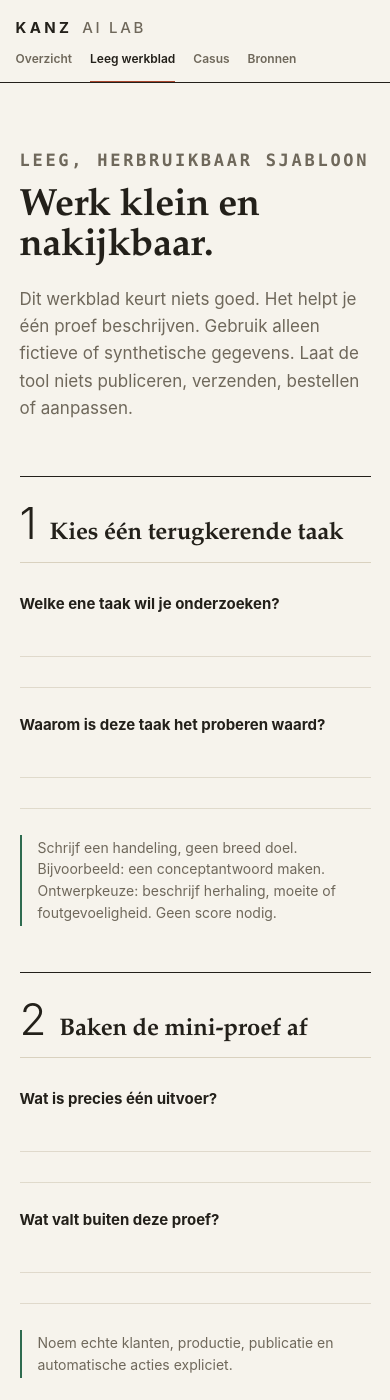
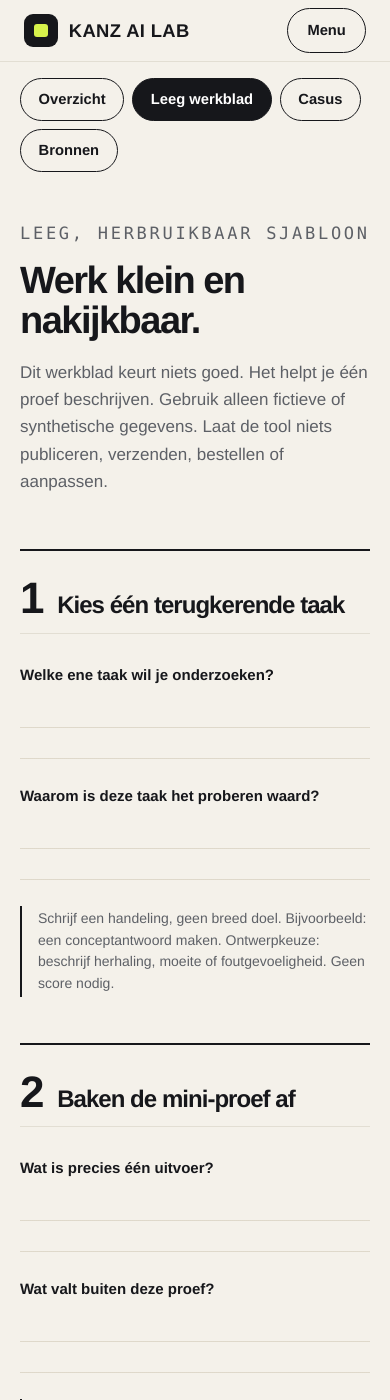
Before and after one commit to kanz-ai-lab-nl/kanz-ai-lab-nl.github.io, a Jekyll site: the page taakkaarten/veilige-mini-proef/sjabloon/index.html, which Jekyll copies as it is, in a window 390 px wide and 1400 px high. Built offline with Jekyll 4.4.1, drawn with Linux system fonts in a browser that asks for light colours; some of the changed text lies outside the part shown.

Commit message:
Nieuwe stijl (REQUEST 9): taakkaart sjabloon

```diff
--- a/taakkaarten/veilige-mini-proef/sjabloon/index.html
+++ b/taakkaarten/veilige-mini-proef/sjabloon/index.html
@@ -16,7 +16,7 @@
 <meta property="og:image:width" content="1600">
 <meta property="og:image:height" content="900">
 <meta name="twitter:card" content="summary_large_image">
-<link rel="icon" href="/favicon.ico">
+<link rel="icon" href="/favicon.ico"><link rel="stylesheet" href="/assets/kanz.css">
 <style>
 :root{
   --paper:#f6f3ec;
@@ -164,10 +164,53 @@
 a.button,a.button:visited,a.button:active{color:var(--paper);text-decoration:none}
 a.button.ghost,a.button.ghost:visited{color:var(--ink)}
 a.button.text,a.button.text:visited{color:var(--muted);text-decoration:underline;text-underline-offset:3px}
+
+/* KANZ nieuwe stijl */
+:root{--paper:#f4f1ea;--band:#e9e5da;--ink:#16171b;--muted:#5d6066;--line:#e2ded3;--green:#16171b;--rust:#16171b;--rust-band:#d7f24b;--ghost:#e2ded3;--serif:"Helvetica Neue",Helvetica,"Segoe UI","Arial Black",Arial,system-ui,sans-serif;--sans:"Helvetica Neue",Helvetica,"Segoe UI",Arial,system-ui,sans-serif;--mono:ui-monospace,"SF Mono","Cascadia Mono",Menlo,Consolas,monospace}
+body{font-size:18px}
+h1,h2,h3{font-family:var(--serif);font-weight:800;letter-spacing:-.04em;color:var(--ink)}
+main{max-width:76rem}
+.subnav{max-width:76rem;margin:0 auto;padding:1.4rem 1.5rem 0}
+.subnav .tabs{margin:0}
+.dateline{border-bottom:1px solid var(--ink);color:var(--muted)}
+.hero{padding:2.4rem 1.5rem 4rem}.hero .dateline{border-top:0;padding-top:0}
+.hero h1{font-size:clamp(2.6rem,7vw,5.4rem);line-height:.98;letter-spacing:-.055em;max-width:14ch;margin:2rem 0 1.4rem}
+.dek{color:#3a3d43;font-size:clamp(18px,1.8vw,22px)}
+.button{border-radius:999px;background:var(--lime,#d7f24b);color:var(--ink);border:1px solid var(--ink);font:700 15px/1.2 var(--sans);letter-spacing:0;padding:15px 26px}
+.button:hover{background:#c9e53a}
+.button.ghost{background:transparent}
+.button.text{border-color:transparent;background:transparent;text-decoration:underline}
+a.button,a.button:visited,a.button:active{color:var(--ink)}
+a.button.ghost,a.button.ghost:visited{color:var(--ink)}
+a.button.text,a.button.text:visited{color:var(--muted)}
+.label{color:var(--muted);font-weight:500}.label.rust{color:var(--lime,#d7f24b)}
+.contains{border-top:1px solid var(--ink)}
+.contains li span,.route li span{color:var(--ink)}
+.safety{background:#d7f24b;border:1px solid var(--ink);border-radius:28px;margin:0 1.5rem;padding:2rem 2.2rem}
+.safety b{font-family:var(--serif);font-weight:800;letter-spacing:-.03em}
+.safety p{color:#2a2c31}
+.route{padding:4.5rem 1.5rem}
+.route li{font-family:var(--serif);font-weight:800;letter-spacing:-.03em;border-top:1px solid var(--ink)}
+.route li span{font-weight:400}
+.notyet{background:var(--ink);color:#fff;border:0;border-radius:36px;margin:0 1.5rem;padding:3.5rem 2.5rem}
+.notyet h2{color:#fff}
+.notyet li{border-top:1px solid #3a3d43;color:#e6e7ea}
+.notyet li span{color:var(--lime,#d7f24b)}
+.sheet{padding:3rem 1.5rem 5rem}
+.step{border-top:2px solid var(--ink)}
+.step-no{font-weight:800;color:var(--ink)}
+.writing-lines{background-color:transparent}
+.answer,.synthetic,.card{border-radius:20px}
+blockquote{border-top:2px solid var(--ink);border-bottom:2px solid var(--ink);font-family:var(--serif);font-weight:700;letter-spacing:-.02em}
+blockquote b{color:var(--ink)}
+.license{border-top:2px solid var(--ink)}
+.page-end a{color:var(--ink)}
+@media(max-width:640px){.hero{padding:1.6rem 1.25rem 3rem}.hero h1{font-size:2.7rem}.safety,.notyet{margin:0 1rem;padding:1.6rem 1.3rem;border-radius:24px}.route,.sheet{padding-left:1.25rem;padding-right:1.25rem}.subnav{padding:1rem 1.25rem 0}}
+@media print{.top,.subnav,footer.site{display:none!important}body{background:#fff!important}.safety,.notyet{background:#fff!important;color:#000!important;border:1px solid #000}.notyet h2,.notyet li{color:#000!important}}
 </style>
 </head>
 <body>
-<div class="mast"><a href="/" class="wordmark">KANZ<span>AI Lab</span></a><nav aria-label="Onderdelen"><a href="/taakkaarten/veilige-mini-proef/">Overzicht</a><a href="/taakkaarten/veilige-mini-proef/sjabloon/" aria-current="page">Leeg werkblad</a><a href="/taakkaarten/veilige-mini-proef/casus/">Casus</a><a href="/taakkaarten/veilige-mini-proef/bronnen/">Bronnen</a></nav></div>
+<header class="top"><div class="w"><a class="brand" href="/"><i></i>KANZ AI Lab</a><div class="menu"><nav aria-label="Menu"><a href="/#posts">Posts</a><a href="/#aanbod">Aanbod</a><a href="/#over">Over</a></nav><a class="cta" href="/gids/">Gids: veilig starten met AI</a></div><details class="mm"><summary>Menu</summary><div class="mi"><nav aria-label="Menu"><a href="/#posts">Posts</a><a href="/#aanbod">Aanbod</a><a href="/#over">Over</a></nav><a class="cta" href="/gids/">Gids: veilig starten met AI</a></div></details></div></header><div class="subnav"><div class="tabs noprint"><a href="/taakkaarten/veilige-mini-proef/">Overzicht</a><a href="/taakkaarten/veilige-mini-proef/sjabloon/" aria-current="page">Leeg werkblad</a><a href="/taakkaarten/veilige-mini-proef/casus/">Casus</a><a href="/taakkaarten/veilige-mini-proef/bronnen/">Bronnen</a></div></div>
 <main>
 <section class="sheet">
   <div class="sheet-head"><p class="label">Leeg, herbruikbaar sjabloon</p><h1>Werk klein en nakijkbaar.</h1><p>Dit werkblad keurt niets goed. Het helpt je één proef beschrijven. Gebruik alleen fictieve of synthetische gegevens. Laat de tool niets publiceren, verzenden, bestellen of aanpassen.</p></div>
@@ -227,6 +270,6 @@
 function downloadMd(){var text=['# Van één terugkerende taak naar een veilige mini-proef','','KANZ Taakkaart 01 · versie 1.0 · 22 september 2026',''];steps.forEach(function(s){text.push('## '+parseInt(s[0],10)+'. '+s[1]);s[2].forEach(function(q){text.push(q+':','')});text.push('')});var a=document.createElement('a');a.href=URL.createObjectURL(new Blob([text.join('\n')],{type:'text/markdown'}));a.download='kanz-veilige-mini-proef-sjabloon.md';document.body.appendChild(a);a.click();document.body.removeChild(a);URL.revokeObjectURL(a.href)}
 function printPage(){window.print()}
 </script>
-<footer><b>KANZ AI Lab</b><span>Open, praktisch, onder menselijk toezicht.</span></footer>
+<footer class="site"><div class="w">KANZ AI Lab</div></footer>
 </body>
 </html>
```
